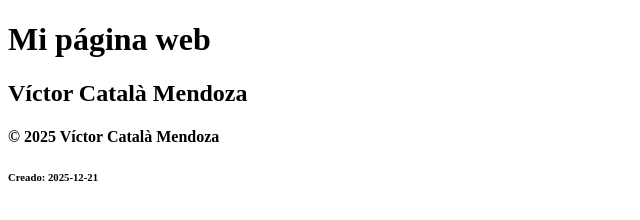
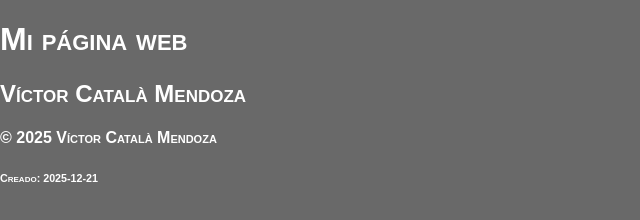
Before and after one commit to victorcm759/victorcm759.github.io, a plain HTML site: page index.html in a window 1280 px wide. Shown: the whole page, without its empty margins (0-640 px from the left). Drawn offline with Linux system fonts and the light colour scheme.

Commit message:
Agregar enlace al archivo CSS en la sección de encabezado del HTML

```diff
--- a/index.html
+++ b/index.html
@@ -4,6 +4,8 @@
     <meta charset="UTF-8">
     <meta name="viewport" content="width=device-width, initial-scale=1.0">
     <title>Mi página web</title>
+    <link rel="stylesheet" href="css/style.css">
+    <!-- <link rel="shortcut icon" href="favicon.ico" type="image/x-icon"> -->
 </head>
 <body>
     <header>
```
